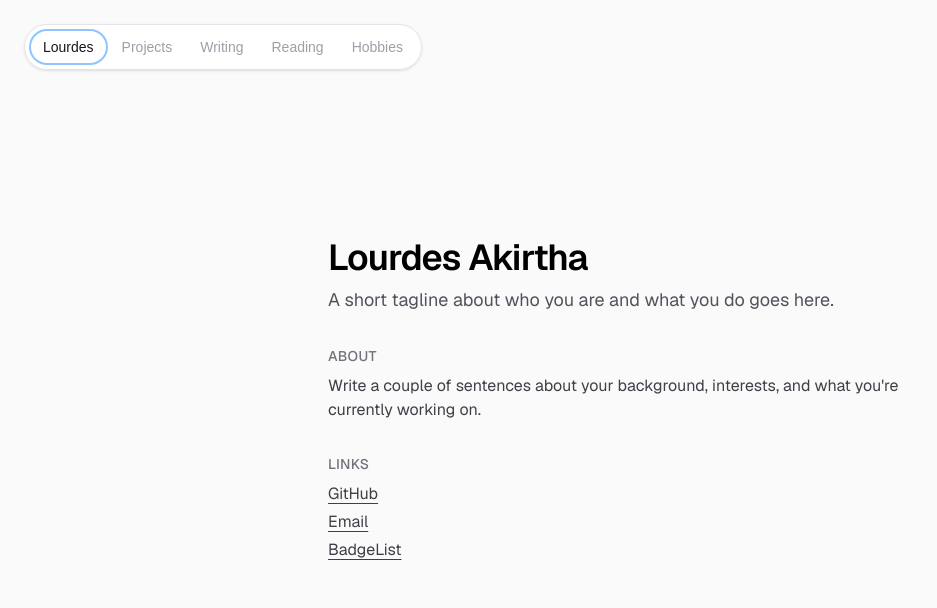
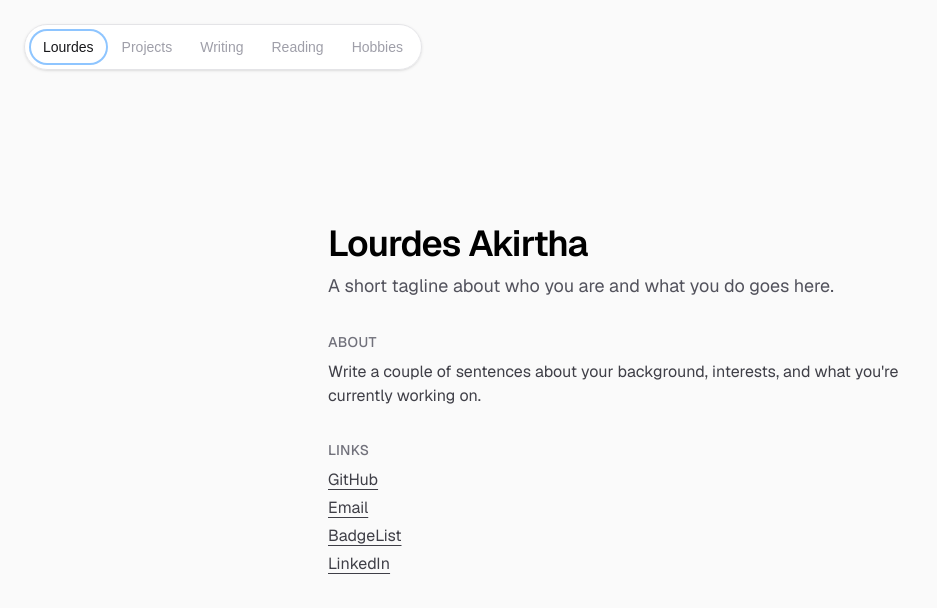
Before and after one commit to lourdesak/lourdesak.github.io, a Next.js app: page / in a window 1280 px wide. Shown: the top 608 px of the page, without its empty margins (0-937 px from the left). Built offline with nearby package versions, Linux system fonts and the light colour scheme.

Commit message:
describe your change

```diff
--- a/src/app/page.tsx
+++ b/src/app/page.tsx
@@ -48,6 +48,14 @@ export default function Home() {
                 href="https://badgelist.com/u/lourdesakirtha"
               >
                 BadgeList
+                            </a>
+            </li>
+            <li>
+              <a
+                className="underline underline-offset-4 hover:text-black dark:hover:text-white"
+                href="https://www.linkedin.com/in/lourdes-raj/"
+              >
+                LinkedIn
               </a>
             </li>
           </ul>
```
